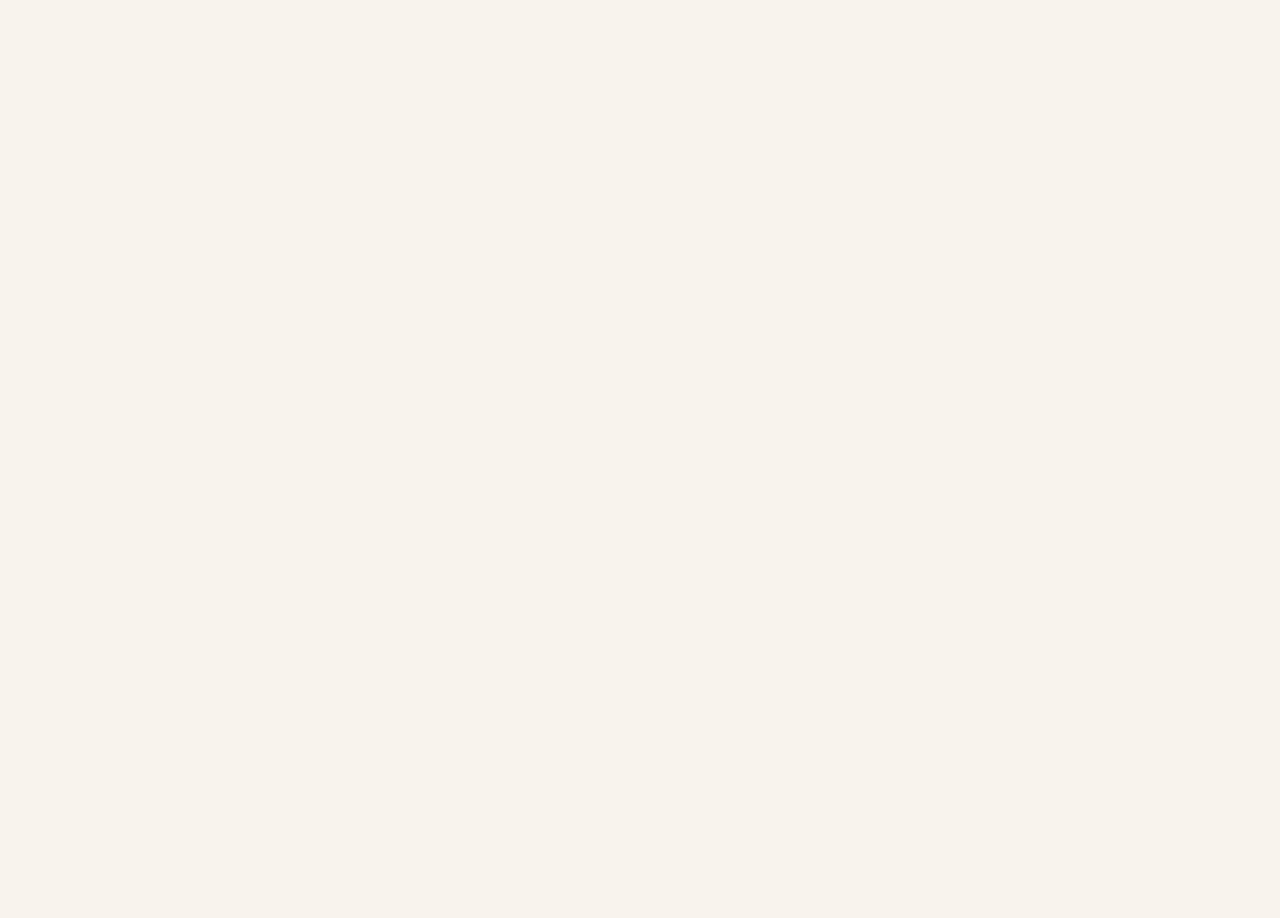
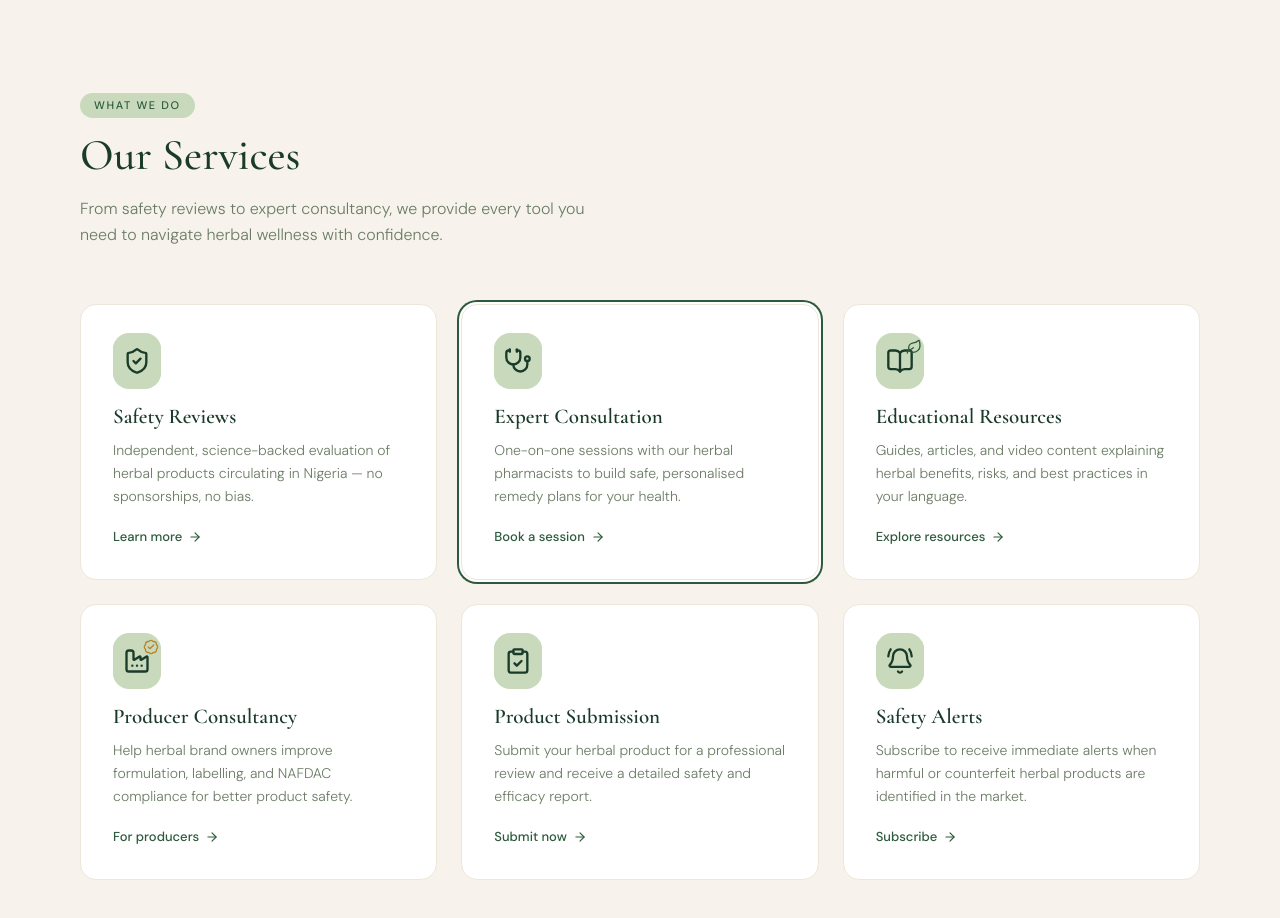
Before and after one commit to jirois/herbrx, a Next.js app: page / in a window 1280 px wide. Shown: the part 880-1798 px from the top of the page. Before the commit the page ends 876 px from the top, so only its background shows below. Built offline with nearby package versions, Linux system fonts and the light colour scheme.

Commit message:
feat: added service section

```diff
--- a/src/app/page.tsx
+++ b/src/app/page.tsx
@@ -1,4 +1,5 @@
 import { Hero } from "@/components/hero/hero";
+import { Services } from "@/components/services/services";
 import { TrustBar } from "@/components/trust/trust-bar";
 
 export default function Homepage() {
@@ -6,6 +7,7 @@ export default function Homepage() {
     <>
       <Hero />
       <TrustBar />
+      <Services />
     </>
   );
 }
--- /dev/null
+++ b/src/components/services/service-card.tsx
@@ -0,0 +1,69 @@
+"use client";
+
+import { motion } from "framer-motion";
+import Link from "next/link";
+import { ArrowRight } from "lucide-react";
+import type { Service } from "@/types";
+import { cn } from "@/lib/utils";
+
+interface ServiceCardProps {
+  service: Service;
+  index: number;
+}
+
+export function ServiceCard({ service, index }: ServiceCardProps) {
+  const Icon = service.icon;
+
+  return (
+    <motion.div
+      initial={{ opacity: 0, y: 24 }}
+      whileInView={{ opacity: 1, y: 0 }}
+      viewport={{ once: true, margin: "-60px" }}
+      transition={{ duration: 0.5, delay: index * 0.08 }}
+    >
+      <div
+        className={cn(
+          "group relative bg-white rounded-2xl p-8 border border-(--cream-dark)",
+          "hover:-translate-y-1.5 hover:shadow-[0_12px_40px_rgba(26,58,42,0.10)]",
+          "transition-all duration-300 cursor-default h-full flex flex-col",
+          service.highlight && "ring-2 ring-(--green-mid) ring-offset-2",
+        )}
+      >
+        {/* Top accent line */}
+        <div className="absolute top-0 left-0 right-0 h-0.75 bg-(--green-mid) rounded-t-2xl scale-x-0 group-hover:scale-x-100 transition-transform duration-300 origin-left" />
+
+        {/* Icon */}
+        <div className="w-12 h-12 bg-(--green-pale) rounded-xl flex items-center justify-center text-[22px] mb-5 shrink-0">
+          <Icon />
+        </div>
+
+        {/* Content */}
+        <h3 className="font-serif text-[21px] font-semibold text-(--green-deep) mb-2.5">
+          {service.title}
+        </h3>
+        <p className="text-[14px] text-(--text-muted) leading-relaxed font-light flex-1">
+          {service.description}
+        </p>
+
+        {/* Link */}
+        <Link
+          href={service.href}
+          className={cn(
+            "mt-5 inline-flex items-center gap-1.5 text-[13px] font-medium",
+            "text-(--green-mid) transition-all duration-200",
+            "group-hover:gap-2.5",
+          )}
+        >
+          {service.linkText}
+          <ArrowRight size={14} />
+        </Link>
+
+        {service.highlight && (
+          <span className="absolute top-4 right-4 text-[10px] bg-(--green-deep)] text-white px-2.5 py-1 rounded-full font-medium tracking-wide">
+            Popular
+          </span>
+        )}
+      </div>
+    </motion.div>
+  );
+}
--- /dev/null
+++ b/src/components/services/services.tsx
@@ -0,0 +1,89 @@
+"use client";
+import { ServiceCard } from "./service-card";
+import { SectionTitle } from "@/components/ui/section-title";
+import {
+  HerbShieldIcon,
+  HerbalConsultationIcon,
+  ResearchLeafIcon,
+  ComplianceIcon,
+  ProductReviewIcon,
+  SafetyAlertIcon,
+} from "@/components/icons";
+
+export function Services() {
+  return (
+    <section className="bg-(--cream) py-20 lg:py-24" id="services">
+      <div className="max-w-(--max-width) mx-auto px-6 lg:px-10">
+        <SectionTitle
+          tag="What We Do"
+          title="Our Services"
+          subtitle="From safety reviews to expert consultancy, we provide every tool you need to navigate herbal wellness with confidence."
+        />
+
+        <div className="grid grid-cols-1 sm:grid-cols-2 lg:grid-cols-3 gap-6">
+          {services.map((service, i) => (
+            <ServiceCard key={service.id} service={service} index={i} />
+          ))}
+        </div>
+      </div>
+    </section>
+  );
+}
+
+export const services = [
+  {
+    id: "safety-reviews",
+    icon: HerbShieldIcon,
+    title: "Safety Reviews",
+    description:
+      "Independent, science-backed evaluation of herbal products circulating in Nigeria — no sponsorships, no bias.",
+    linkText: "Learn more",
+    href: "/services/safety-reviews",
+  },
+  {
+    id: "expert-consultation",
+    icon: HerbalConsultationIcon,
+    title: "Expert Consultation",
+    description:
+      "One-on-one sessions with our herbal pharmacists to build safe, personalised remedy plans for your health.",
+    linkText: "Book a session",
+    href: "/booking",
+    highlight: true,
+  },
+  {
+    id: "educational-resources",
+    icon: ResearchLeafIcon,
+    title: "Educational Resources",
+    description:
+      "Guides, articles, and video content explaining herbal benefits, risks, and best practices in your language.",
+    linkText: "Explore resources",
+    href: "/resources",
+  },
+  {
+    id: "producer-consultancy",
+    icon: ComplianceIcon,
+    title: "Producer Consultancy",
+    description:
+      "Help herbal brand owners improve formulation, labelling, and NAFDAC compliance for better product safety.",
+    linkText: "For producers",
+    href: "/services/producers",
+  },
+  {
+    id: "product-submission",
+    icon: ProductReviewIcon,
+    title: "Product Submission",
+    description:
+      "Submit your herbal product for a professional review and receive a detailed safety and efficacy report.",
+    linkText: "Submit now",
+    href: "/submit",
+  },
+  {
+    id: "safety-alerts",
+    icon: SafetyAlertIcon,
+    title: "Safety Alerts",
+    description:
+      "Subscribe to receive immediate alerts when harmful or counterfeit herbal products are identified in the market.",
+    linkText: "Subscribe",
+    href: "/alerts",
+  },
+];
--- /dev/null
+++ b/src/components/ui/section-title.tsx
@@ -0,0 +1,65 @@
+import { cn } from "@/lib/utils";
+
+interface SectionTitleProps {
+  tag?: string;
+  title: string;
+  subtitle?: string;
+  align?: "left" | "center" | "right";
+  light?: boolean;
+  className?: string;
+  titleClassName?: string;
+}
+
+export function SectionTitle({
+  tag,
+  title,
+  subtitle,
+  align = "left",
+  light = false,
+  className,
+  titleClassName,
+}: SectionTitleProps) {
+  const alignClass = {
+    left: "text-left",
+    center: "text-center mx-auto",
+    right: "text-right ml-auto",
+  }[align];
+
+  return (
+    <div className={cn("mb-14", alignClass, className)}>
+      {tag && (
+        <span
+          className={cn(
+            "inline-block text-[11px] font-medium tracking-[0.15em] uppercase rounded-full px-3.5 py-1 mb-3",
+            light
+              ? "bg-white/10 text-(--gold-light)"
+              : "bg-(--green-pale) text-(--green-mid)",
+          )}
+        >
+          {tag}
+        </span>
+      )}
+      <h2
+        className={cn(
+          "font-serif font-medium mb-4",
+          "text-[clamp(28px,3.5vw,44px)] leading-[1.15]",
+          light ? "text-white" : "text-(--green-deep)",
+          titleClassName,
+        )}
+      >
+        {title}
+      </h2>
+      {subtitle && (
+        <p
+          className={cn(
+            "text-[16px] leading-relaxed font-light max-w-130",
+            light ? "text-white/55" : "text-(--text-muted)",
+            align === "center" && "mx-auto",
+          )}
+        >
+          {subtitle}
+        </p>
+      )}
+    </div>
+  );
+}
```
